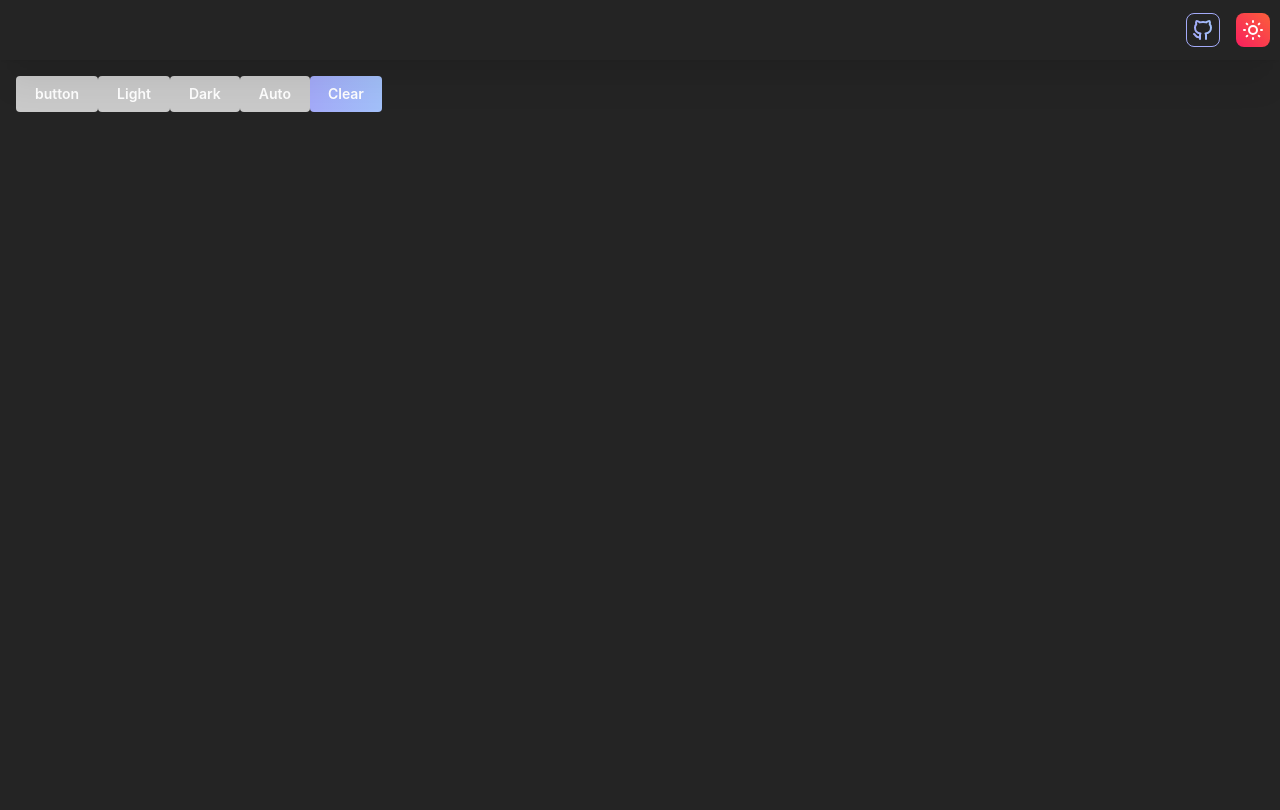
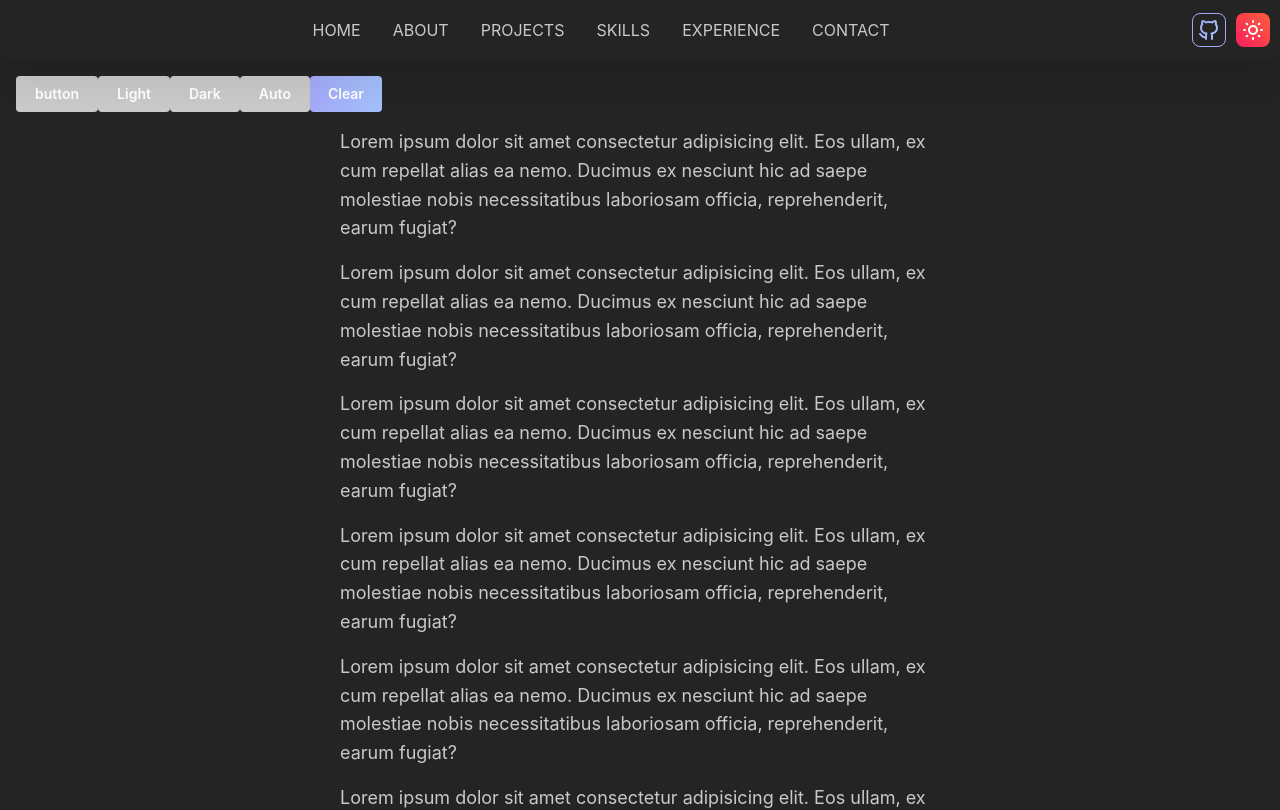
Before and after one commit to vincentz6/website, a React (Vite) app: page / in a window 1280 px wide. Shown: the top 810 px of the page. Built offline with nearby package versions, Linux system fonts and the light colour scheme.

Commit message:
navigation

```diff
--- a/src/components/AppShellLayout/AppShellLayout.tsx
+++ b/src/components/AppShellLayout/AppShellLayout.tsx
@@ -1,9 +1,10 @@
-import { AppShell, Group, Text } from "@mantine/core";
+import { AppShell, Group } from "@mantine/core";
 import { ColorSchemeToggle } from "../ColorSchemeToggle/ColorSchemeToggle";
 import { useDisclosure } from "@mantine/hooks";
 import classes from "./AppShellLayout.module.css";
 import { Burger } from "../Burger/Burger";
 import { GithubIcon } from "../GithubIcon/GithubIcon";
+import { Navigation } from "../Navigation/Navigation";
 
 export function AppShellLayout({ children }: { children: React.ReactNode }) {
   const [opened, { toggle }] = useDisclosure();
@@ -20,14 +21,25 @@ export function AppShellLayout({ children }: { children: React.ReactNode }) {
       withBorder={false}
     >
       <AppShell.Header>
-        <Group className={classes.header_group}>
-          <Burger opened={opened} onClick={toggle} />
-          <GithubIcon />
-          <ColorSchemeToggle />
+        <Group
+          className={classes.header_group}
+          justify="space-between"
+          wrap="nowrap"
+        >
+          <Group>
+            <Burger opened={opened} onClick={toggle} />
+          </Group>
+
+          <Navigation />
+
+          <Group gap="xs">
+            <GithubIcon />
+            <ColorSchemeToggle />
+          </Group>
         </Group>
       </AppShell.Header>
       <AppShell.Navbar className={classes.navbar}>
-        <Text c="primary">navbar content</Text>
+        <Navigation />
       </AppShell.Navbar>
       <AppShell.Main>{children}</AppShell.Main>
     </AppShell>
--- a/src/components/Burger/Burger.module.css
+++ b/src/components/Burger/Burger.module.css
@@ -1,3 +1,3 @@
 .burger {
-    --burger-color: var(--mantine-color-lavender-3);
+    --burger-color: var(--mantine-color-gradient1-0);
   }
--- a/src/components/GithubIcon/GithubIcon.module.css
+++ b/src/components/GithubIcon/GithubIcon.module.css
@@ -1,6 +1,6 @@
-.github_icon {
+/* .github_icon {
     margin-left: auto;
-}
+} */
 
 .github_icon svg {
     stroke: url(#icon-gradient);
--- /dev/null
+++ b/src/components/Navigation/Navigation.tsx
@@ -0,0 +1,15 @@
+import { Group } from "@mantine/core";
+import { NavigationButton } from "../NavigationButton/NavigationButton";
+
+export function Navigation() {
+  return (
+    <Group gap="xl">
+      <NavigationButton targetId="home">HOME</NavigationButton>
+      <NavigationButton targetId="about">ABOUT</NavigationButton>
+      <NavigationButton targetId="projects">PROJECTS</NavigationButton>
+      <NavigationButton targetId="skills">SKILLS</NavigationButton>
+      <NavigationButton targetId="experience">EXPERIENCE</NavigationButton>
+      <NavigationButton targetId="contact">CONTACT</NavigationButton>
+    </Group>
+  );
+}
--- /dev/null
+++ b/src/components/NavigationButton/NavigationButton.tsx
@@ -0,0 +1,26 @@
+import { UnstyledButton } from "@mantine/core";
+import { ReactNode } from "react";
+import classes from "./NavigationButton.module.css";
+
+type NavigationButtonProps = {
+  children: ReactNode;
+  targetId: string;
+};
+
+export function NavigationButton({
+  children,
+  targetId,
+}: NavigationButtonProps) {
+  const handleClick = () => {
+    const section = document.getElementById(targetId);
+    if (section) {
+      section.scrollIntoView({
+        behavior: "smooth",
+        block: "start",
+        inline: "nearest",
+      });
+    }
+  };
+
+  return <UnstyledButton onClick={handleClick}>{children}</UnstyledButton>;
+}
--- a/src/pages/Homepage.tsx
+++ b/src/pages/Homepage.tsx
@@ -1,4 +1,7 @@
-import { Button, useMantineColorScheme } from "@mantine/core";
+import { Button, useMantineColorScheme, Text } from "@mantine/core";
+
+const lorem =
+  "Lorem ipsum dolor sit amet consectetur adipisicing elit. Eos ullam, ex cum repellat alias ea nemo. Ducimus ex nesciunt hic ad saepe molestiae nobis necessitatibus laboriosam officia, reprehenderit, earum fugiat?";
 
 export function Homepage() {
   const { setColorScheme, clearColorScheme } = useMantineColorScheme();
@@ -16,6 +19,27 @@ export function Homepage() {
       >
         Clear
       </Button>
+      {Array(6)
+        .fill(0)
+        .map((_, index) => (
+          <Text size="lg" key={index} my="md" maw={600} mx="auto" id="home">
+            {lorem}
+          </Text>
+        ))}
+      {Array(6)
+        .fill(0)
+        .map((_, index) => (
+          <Text size="lg" key={index} my="md" maw={600} mx="auto" id="about">
+            {lorem}
+          </Text>
+        ))}
+      {Array(6)
+        .fill(0)
+        .map((_, index) => (
+          <Text size="lg" key={index} my="md" maw={600} mx="auto" id="projects">
+            {lorem}
+          </Text>
+        ))}
     </>
   );
 }
```
Also changed, not shown: src/components/Navigation/Navigation.module.css (added), src/components/NavigationButton/NavigationButton.module.css (added).
